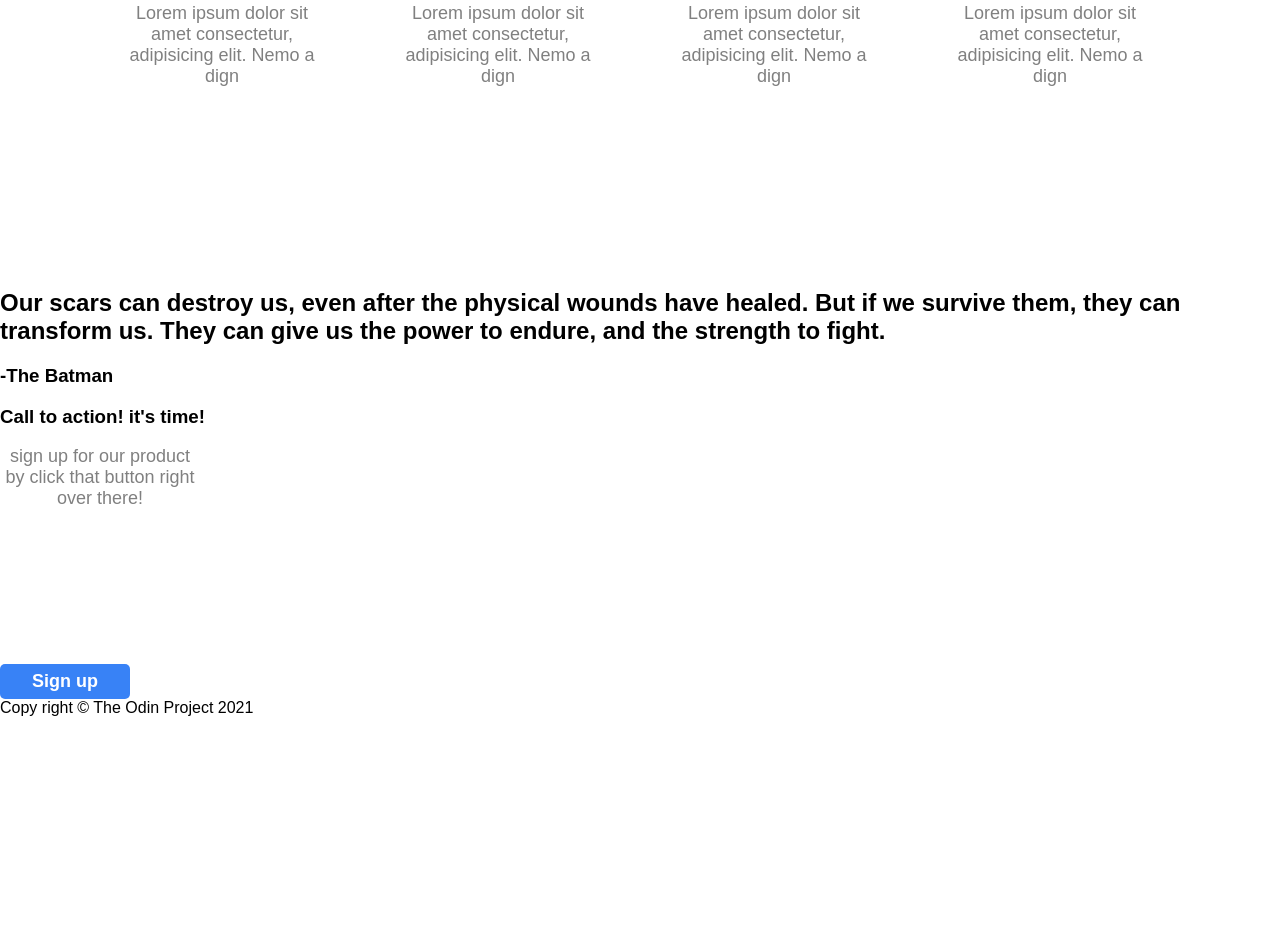
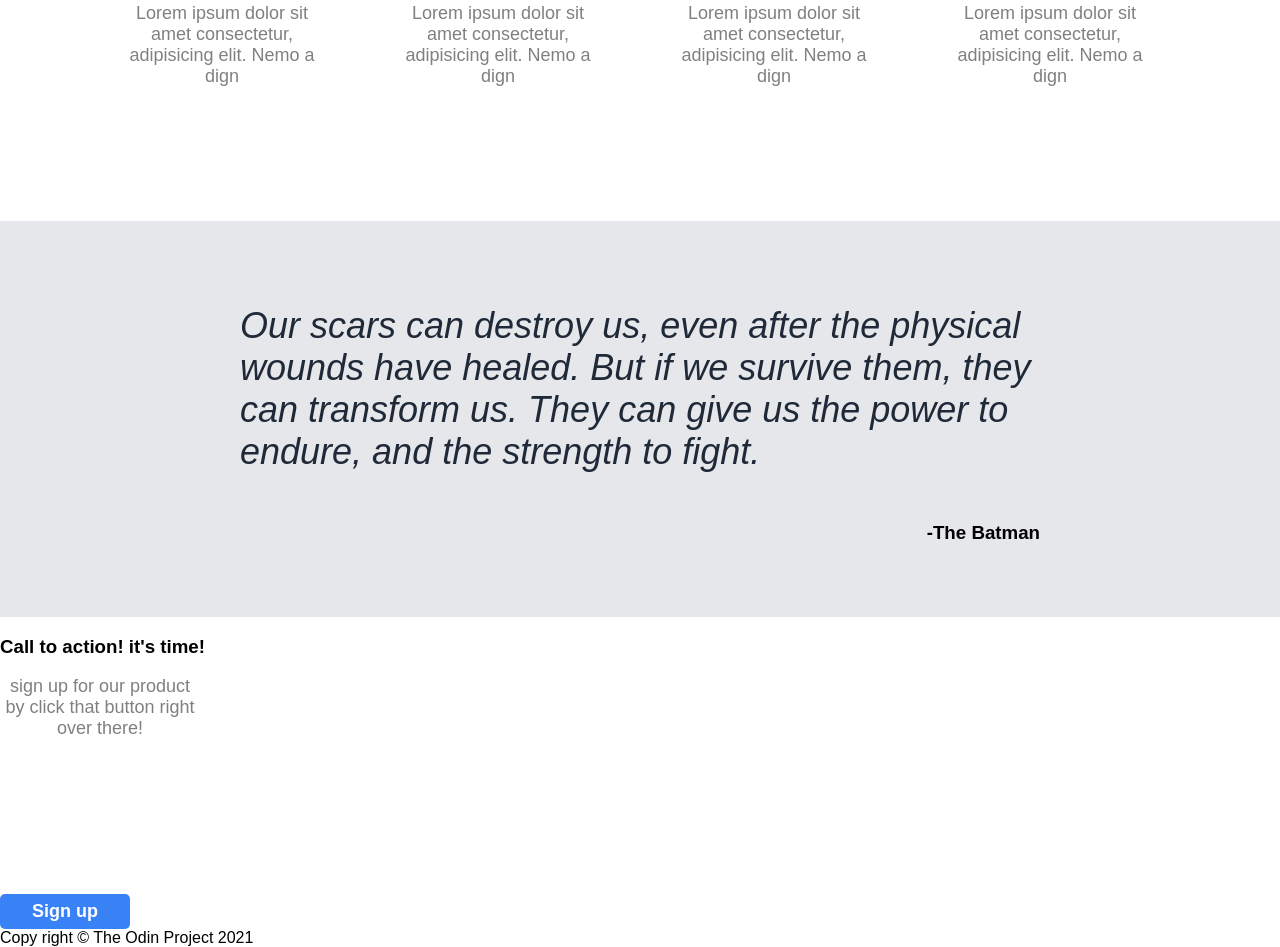
Before and after one commit to Don085/page-css, a plain HTML site: page index.html in a window 1280 px wide. Shown: the part 913-1860 px from the top of the page. Before the commit the page ends 1630 px from the top, so only its background shows below. Drawn offline with Linux system fonts and the light colour scheme.

Commit message:
styled the qoute part

```diff
--- a/index.html
+++ b/index.html
@@ -85,10 +85,11 @@
 
     <!-- Q O U T E -->
 
-    <div>
+    <div class="qoute">
 
         <h2>Our scars can destroy us, even after the physical wounds have healed. But if we survive them, they can transform us. They can give us the power to endure, and the strength to fight.</h2>
-        <h3>-The Batman</h3>
+
+        <div class="batman"><h3>-The Batman</h3></div>
 
 
     </div>
--- a/style.css
+++ b/style.css
@@ -105,7 +105,7 @@ a {
     justify-content: center;
     padding: 48px;
     gap: 68px;
-
+    height: 400px;
 
 
 }
@@ -126,3 +126,27 @@ a {
     border-width: 4px;
     border-radius: 15px;
 }
+
+.qoute {
+    display: flex;
+    flex-direction: column;
+    justify-content: center;
+    background-color: #e5e7eb;
+    padding: 48px;
+    align-items: center;
+    height: 300px;
+}
+
+.qoute h2 {
+    font-size: 36px;
+    font-weight: lighter;
+    font-style: italic;
+    color: #1f2937;
+    width: 800px;
+
+}
+.batman {
+    width: 800px;
+    display: flex;
+    justify-content: end;
+}
```
